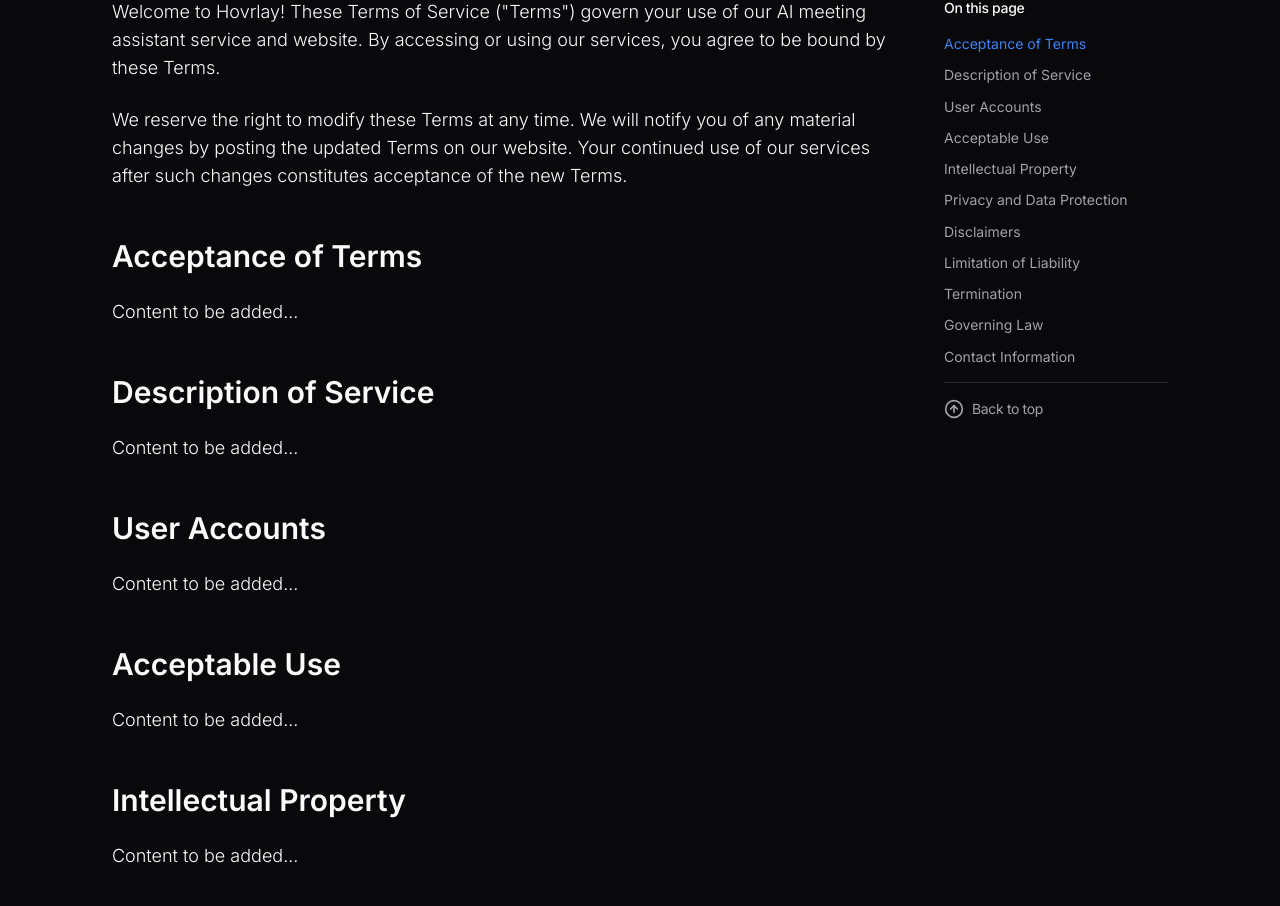
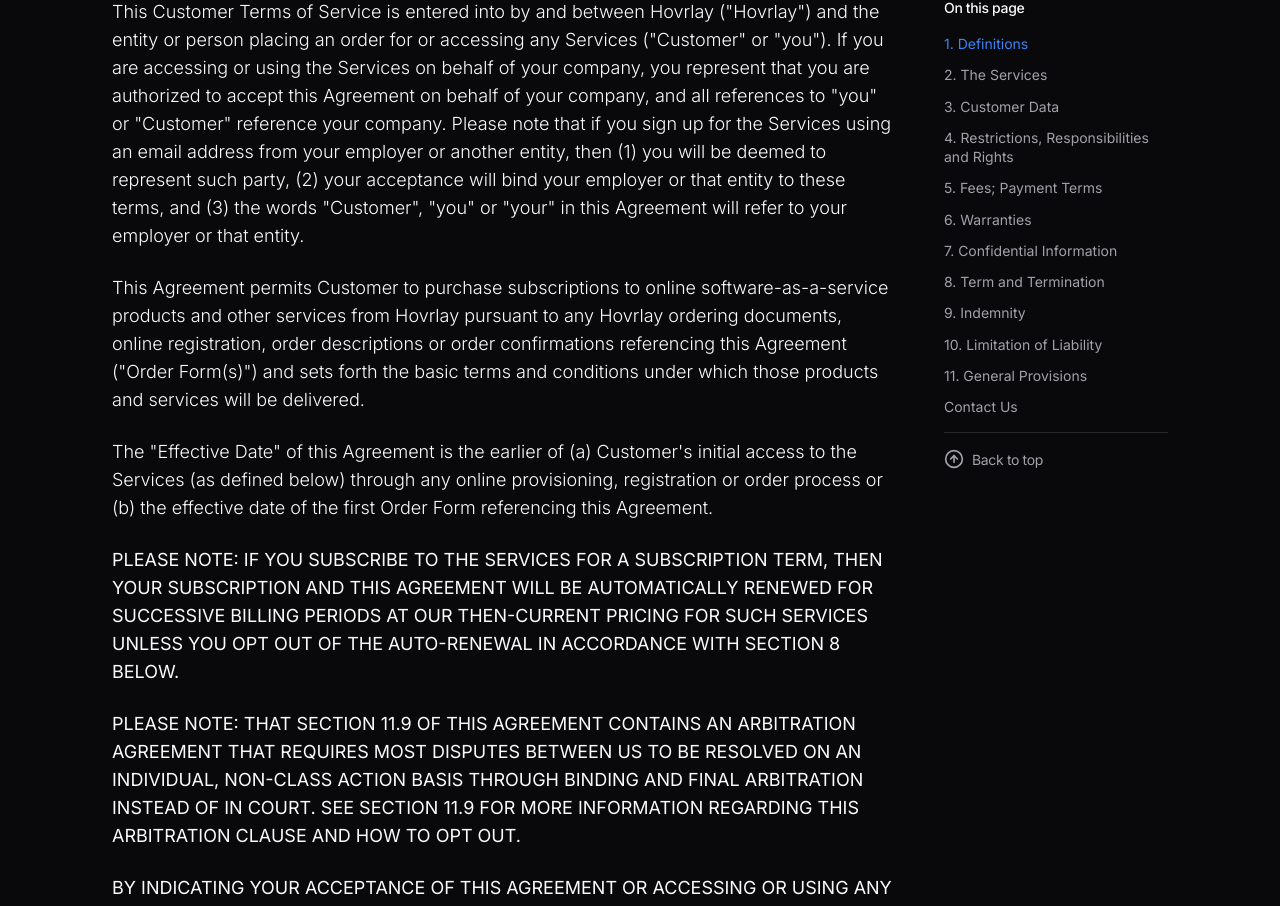
Before and after one commit to hovrlay/hovrlay-website, a React (Vite) app: page /terms in a window 1280 px wide. Shown: the part 354-1260 px from the top of the page. Built offline with nearby package versions, Linux system fonts and the light colour scheme; the HTML template or start-up script is replaced by a standard one.

Commit message:
Added headings for TOS

```diff
--- a/src/pages/TermsOfService.tsx
+++ b/src/pages/TermsOfService.tsx
@@ -10,17 +10,18 @@
 
   useEffect(() => {
     const sections = [
-      "acceptance-of-terms",
-      "description-of-service",
-      "user-accounts",
-      "acceptable-use",
-      "intellectual-property",
-      "privacy-and-data-protection",
-      "disclaimers",
+      "definitions",
+      "the-services",
+      "customer-data",
+      "restrictions-responsibilities-and-rights",
+      "fees-payment-terms",
+      "warranties",
+      "confidential-information",
+      "term-and-termination",
+      "indemnity",
       "limitation-of-liability",
-      "termination",
-      "governing-law",
-      "contact-information"
+      "general-provisions",
+      "contact-us"
     ];
 
     const observer = new IntersectionObserver(
@@ -73,86 +74,105 @@
         <div className="lg:col-span-3">
           <div className="mb-8 sm:mb-10 md:mb-12">
             <p className="text-medium md:text-lg text-foreground mb-4 sm:mb-6 leading-relaxed font-light">
-              Welcome to Hovrlay! These Terms of Service ("Terms") govern your use of our AI meeting assistant service and website. By accessing or using our services, you agree to be bound by these Terms.
+              This Customer Terms of Service is entered into by and between Hovrlay ("Hovrlay") and the entity or person placing an order for or accessing any Services ("Customer" or "you"). If you are accessing or using the Services on behalf of your company, you represent that you are authorized to accept this Agreement on behalf of your company, and all references to "you" or "Customer" reference your company. Please note that if you sign up for the Services using an email address from your employer or another entity, then (1) you will be deemed to represent such party, (2) your acceptance will bind your employer or that entity to these terms, and (3) the words "Customer", "you" or "your" in this Agreement will refer to your employer or that entity.
             </p>
             <p className="text-medium md:text-lg text-foreground mb-4 sm:mb-6 leading-relaxed font-light">
-              We reserve the right to modify these Terms at any time. We will notify you of any material changes by posting the updated Terms on our website. Your continued use of our services after such changes constitutes acceptance of the new Terms.
+              This Agreement permits Customer to purchase subscriptions to online software-as-a-service products and other services from Hovrlay pursuant to any Hovrlay ordering documents, online registration, order descriptions or order confirmations referencing this Agreement ("Order Form(s)") and sets forth the basic terms and conditions under which those products and services will be delivered.
+            </p>
+            <p className="text-medium md:text-lg text-foreground mb-4 sm:mb-6 leading-relaxed font-light">
+              The "Effective Date" of this Agreement is the earlier of (a) Customer's initial access to the Services (as defined below) through any online provisioning, registration or order process or (b) the effective date of the first Order Form referencing this Agreement.
+            </p>
+            <p className="text-medium md:text-lg text-foreground mb-4 sm:mb-6 leading-relaxed font-light">
+              <strong>PLEASE NOTE: IF YOU SUBSCRIBE TO THE SERVICES FOR A SUBSCRIPTION TERM, THEN YOUR SUBSCRIPTION AND THIS AGREEMENT WILL BE AUTOMATICALLY RENEWED FOR SUCCESSIVE BILLING PERIODS AT OUR THEN-CURRENT PRICING FOR SUCH SERVICES UNLESS YOU OPT OUT OF THE AUTO-RENEWAL IN ACCORDANCE WITH SECTION 8 BELOW.</strong>
+            </p>
+            <p className="text-medium md:text-lg text-foreground mb-4 sm:mb-6 leading-relaxed font-light">
+              <strong>PLEASE NOTE: THAT SECTION 11.9 OF THIS AGREEMENT CONTAINS AN ARBITRATION AGREEMENT THAT REQUIRES MOST DISPUTES BETWEEN US TO BE RESOLVED ON AN INDIVIDUAL, NON-CLASS ACTION BASIS THROUGH BINDING AND FINAL ARBITRATION INSTEAD OF IN COURT. SEE SECTION 11.9 FOR MORE INFORMATION REGARDING THIS ARBITRATION CLAUSE AND HOW TO OPT OUT.</strong>
+            </p>
+            <p className="text-medium md:text-lg text-foreground mb-4 sm:mb-6 leading-relaxed font-light">
+              <strong>BY INDICATING YOUR ACCEPTANCE OF THIS AGREEMENT OR ACCESSING OR USING ANY SERVICES, YOU ARE AGREEING TO BE BOUND BY ALL TERMS, CONDITIONS, AND NOTICES CONTAINED OR REFERENCED IN THIS AGREEMENT. IF YOU DO NOT AGREE TO THIS AGREEMENT, PLEASE DO NOT USE ANY SERVICES. FOR CLARITY, EACH PARTY EXPRESSLY AGREES THAT THIS AGREEMENT IS LEGALLY BINDING UPON IT.</strong>
             </p>
           </div>
 
-          {/* Placeholder sections - content to be added later */}
-          <div id="acceptance-of-terms" className="mb-8 sm:mb-10 md:mb-12">
-            <h2 className="text-2xl md:text-3xl font-semibold text-foreground mb-3 sm:mb-4 md:mb-6">Acceptance of Terms</h2>
+          {/* Terms of Service Sections */}
+          <div id="definitions" className="mb-8 sm:mb-10 md:mb-12">
+            <h2 className="text-2xl md:text-3xl font-semibold text-foreground mb-3 sm:mb-4 md:mb-6">1. Definitions</h2>
             <p className="text-medium md:text-lg text-foreground mb-4 sm:mb-6 leading-relaxed font-light">
               Content to be added...
             </p>
           </div>
 
-          <div id="description-of-service" className="mb-8 sm:mb-10 md:mb-12">
-            <h2 className="text-2xl md:text-3xl font-semibold text-foreground mb-3 sm:mb-4 md:mb-6">Description of Service</h2>
+          <div id="the-services" className="mb-8 sm:mb-10 md:mb-12">
+            <h2 className="text-2xl md:text-3xl font-semibold text-foreground mb-3 sm:mb-4 md:mb-6">2. The Services</h2>
             <p className="text-medium md:text-lg text-foreground mb-4 sm:mb-6 leading-relaxed font-light">
               Content to be added...
             </p>
           </div>
 
-          <div id="user-accounts" className="mb-8 sm:mb-10 md:mb-12">
-            <h2 className="text-2xl md:text-3xl font-semibold text-foreground mb-3 sm:mb-4 md:mb-6">User Accounts</h2>
+          <div id="customer-data" className="mb-8 sm:mb-10 md:mb-12">
+            <h2 className="text-2xl md:text-3xl font-semibold text-foreground mb-3 sm:mb-4 md:mb-6">3. Customer Data</h2>
             <p className="text-medium md:text-lg text-foreground mb-4 sm:mb-6 leading-relaxed font-light">
               Content to be added...
             </p>
           </div>
 
-          <div id="acceptable-use" className="mb-8 sm:mb-10 md:mb-12">
-            <h2 className="text-2xl md:text-3xl font-semibold text-foreground mb-3 sm:mb-4 md:mb-6">Acceptable Use</h2>
+          <div id="restrictions-responsibilities-and-rights" className="mb-8 sm:mb-10 md:mb-12">
+            <h2 className="text-2xl md:text-3xl font-semibold text-foreground mb-3 sm:mb-4 md:mb-6">4. Restrictions, Responsibilities and Rights</h2>
             <p className="text-medium md:text-lg text-foreground mb-4 sm:mb-6 leading-relaxed font-light">
               Content to be added...
             </p>
           </div>
 
-          <div id="intellectual-property" className="mb-8 sm:mb-10 md:mb-12">
-            <h2 className="text-2xl md:text-3xl font-semibold text-foreground mb-3 sm:mb-4 md:mb-6">Intellectual Property</h2>
+          <div id="fees-payment-terms" className="mb-8 sm:mb-10 md:mb-12">
+            <h2 className="text-2xl md:text-3xl font-semibold text-foreground mb-3 sm:mb-4 md:mb-6">5. Fees; Payment Terms</h2>
             <p className="text-medium md:text-lg text-foreground mb-4 sm:mb-6 leading-relaxed font-light">
               Content to be added...
             </p>
           </div>
 
-          <div id="privacy-and-data-protection" className="mb-8 sm:mb-10 md:mb-12">
-            <h2 className="text-2xl md:text-3xl font-semibold text-foreground mb-3 sm:mb-4 md:mb-6">Privacy and Data Protection</h2>
+          <div id="warranties" className="mb-8 sm:mb-10 md:mb-12">
+            <h2 className="text-2xl md:text-3xl font-semibold text-foreground mb-3 sm:mb-4 md:mb-6">6. Warranties</h2>
             <p className="text-medium md:text-lg text-foreground mb-4 sm:mb-6 leading-relaxed font-light">
               Content to be added...
             </p>
           </div>
 
-          <div id="disclaimers" className="mb-8 sm:mb-10 md:mb-12">
-            <h2 className="text-2xl md:text-3xl font-semibold text-foreground mb-3 sm:mb-4 md:mb-6">Disclaimers</h2>
+          <div id="confidential-information" className="mb-8 sm:mb-10 md:mb-12">
+            <h2 className="text-2xl md:text-3xl font-semibold text-foreground mb-3 sm:mb-4 md:mb-6">7. Confidential Information</h2>
+            <p className="text-medium md:text-lg text-foreground mb-4 sm:mb-6 leading-relaxed font-light">
+              Content to be added...
+            </p>
+          </div>
+
+          <div id="term-and-termination" className="mb-8 sm:mb-10 md:mb-12">
+            <h2 className="text-2xl md:text-3xl font-semibold text-foreground mb-3 sm:mb-4 md:mb-6">8. Term and Termination</h2>
+            <p className="text-medium md:text-lg text-foreground mb-4 sm:mb-6 leading-relaxed font-light">
+              Content to be added...
+            </p>
+          </div>
+
+          <div id="indemnity" className="mb-8 sm:mb-10 md:mb-12">
+            <h2 className="text-2xl md:text-3xl font-semibold text-foreground mb-3 sm:mb-4 md:mb-6">9. Indemnity</h2>
             <p className="text-medium md:text-lg text-foreground mb-4 sm:mb-6 leading-relaxed font-light">
               Content to be added...
             </p>
           </div>
 
           <div id="limitation-of-liability" className="mb-8 sm:mb-10 md:mb-12">
-            <h2 className="text-2xl md:text-3xl font-semibold text-foreground mb-3 sm:mb-4 md:mb-6">Limitation of Liability</h2>
+            <h2 className="text-2xl md:text-3xl font-semibold text-foreground mb-3 sm:mb-4 md:mb-6">10. Limitation of Liability</h2>
             <p className="text-medium md:text-lg text-foreground mb-4 sm:mb-6 leading-relaxed font-light">
               Content to be added...
             </p>
           </div>
 
-          <div id="termination" className="mb-8 sm:mb-10 md:mb-12">
-            <h2 className="text-2xl md:text-3xl font-semibold text-foreground mb-3 sm:mb-4 md:mb-6">Termination</h2>
+          <div id="general-provisions" className="mb-8 sm:mb-10 md:mb-12">
+            <h2 className="text-2xl md:text-3xl font-semibold text-foreground mb-3 sm:mb-4 md:mb-6">11. General Provisions</h2>
             <p className="text-medium md:text-lg text-foreground mb-4 sm:mb-6 leading-relaxed font-light">
               Content to be added...
             </p>
           </div>
 
-          <div id="governing-law" className="mb-8 sm:mb-10 md:mb-12">
-            <h2 className="text-2xl md:text-3xl font-semibold text-foreground mb-3 sm:mb-4 md:mb-6">Governing Law</h2>
-            <p className="text-medium md:text-lg text-foreground mb-4 sm:mb-6 leading-relaxed font-light">
-              Content to be added...
-            </p>
-          </div>
-
-          <div id="contact-information" className="mb-8 sm:mb-10 md:mb-12">
-            <h2 className="text-2xl md:text-3xl font-semibold text-foreground mb-3 sm:mb-4 md:mb-6">Contact Information</h2>
+          <div id="contact-us" className="mb-8 sm:mb-10 md:mb-12">
+            <h2 className="text-2xl md:text-3xl font-semibold text-foreground mb-3 sm:mb-4 md:mb-6">Contact Us</h2>
             <p className="text-medium md:text-lg text-foreground mb-3 sm:mb-4 leading-relaxed font-light">
               If you have any questions about these Terms of Service, please contact us at{" "}
               <a
@@ -172,86 +192,110 @@
             <ol className="flex flex-col gap-y-3">
               <li className="flex">
                 <a
-                  href="#acceptance-of-terms"
+                  href="#definitions"
                   className={`text-sm leading-snug font-normal transition-colors duration-300 ${
-                    activeSection === "acceptance-of-terms"
+                    activeSection === "definitions"
                       ? "text-primary font-medium"
                       : "text-muted-foreground hover:text-primary"
                   }`}
                 >
-                  Acceptance of Terms
+                  1. Definitions
                 </a>
               </li>
               <li className="flex">
                 <a
-                  href="#description-of-service"
+                  href="#the-services"
                   className={`text-sm leading-snug font-normal transition-colors duration-300 ${
-                    activeSection === "description-of-service"
+                    activeSection === "the-services"
                       ? "text-primary font-medium"
                       : "text-muted-foreground hover:text-primary"
                   }`}
                 >
-                  Description of Service
+                  2. The Services
                 </a>
               </li>
               <li className="flex">
                 <a
-                  href="#user-accounts"
+                  href="#customer-data"
                   className={`text-sm leading-snug font-normal transition-colors duration-300 ${
-                    activeSection === "user-accounts"
+                    activeSection === "customer-data"
                       ? "text-primary font-medium"
                       : "text-muted-foreground hover:text-primary"
                   }`}
                 >
-                  User Accounts
+                  3. Customer Data
                 </a>
               </li>
               <li className="flex">
                 <a
-                  href="#acceptable-use"
+                  href="#restrictions-responsibilities-and-rights"
                   className={`text-sm leading-snug font-normal transition-colors duration-300 ${
-                    activeSection === "acceptable-use"
+                    activeSection === "restrictions-responsibilities-and-rights"
                       ? "text-primary font-medium"
                       : "text-muted-foreground hover:text-primary"
                   }`}
                 >
-                  Acceptable Use
+                  4. Restrictions, Responsibilities and Rights
                 </a>
               </li>
               <li className="flex">
                 <a
-                  href="#intellectual-property"
+                  href="#fees-payment-terms"
                   className={`text-sm leading-snug font-normal transition-colors duration-300 ${
-                    activeSection === "intellectual-property"
+                    activeSection === "fees-payment-terms"
                       ? "text-primary font-medium"
                       : "text-muted-foreground hover:text-primary"
                   }`}
                 >
-                  Intellectual Property
+                  5. Fees; Payment Terms
                 </a>
               </li>
               <li className="flex">
                 <a
-                  href="#privacy-and-data-protection"
+                  href="#warranties"
                   className={`text-sm leading-snug font-normal transition-colors duration-300 ${
-                    activeSection === "privacy-and-data-protection"
+                    activeSection === "warranties"
                       ? "text-primary font-medium"
                       : "text-muted-foreground hover:text-primary"
                   }`}
                 >
-                  Privacy and Data Protection
+                  6. Warranties
                 </a>
               </li>
               <li className="flex">
                 <a
-                  href="#disclaimers"
+                  href="#confidential-information"
                   className={`text-sm leading-snug font-normal transition-colors duration-300 ${
-                    activeSection === "disclaimers"
+                    activeSection === "confidential-information"
                       ? "text-primary font-medium"
                       : "text-muted-foreground hover:text-primary"
                   }`}
                 >
-                  Disclaimers
+                  7. Confidential Information
+                </a>
+              </li>
+              <li className="flex">
+                <a
+                  href="#term-and-termination"
+                  className={`text-sm leading-snug font-normal transition-colors duration-300 ${
+                    activeSection === "term-and-termination"
+                      ? "text-primary font-medium"
+                      : "text-muted-foreground hover:text-primary"
+                  }`}
+                >
+                  8. Term and Termination
+                </a>
+              </li>
+              <li className="flex">
+                <a
+                  href="#indemnity"
+                  className={`text-sm leading-snug font-normal transition-colors duration-300 ${
+                    activeSection === "indemnity"
+                      ? "text-primary font-medium"
+                      : "text-muted-foreground hover:text-primary"
+                  }`}
+                >
+                  9. Indemnity
                 </a>
               </li>
               <li className="flex">
@@ -263,43 +307,31 @@
                       : "text-muted-foreground hover:text-primary"
                   }`}
                 >
-                  Limitation of Liability
+                  10. Limitation of Liability
                 </a>
               </li>
               <li className="flex">
                 <a
-                  href="#termination"
+                  href="#general-provisions"
                   className={`text-sm leading-snug font-normal transition-colors duration-300 ${
-                    activeSection === "termination"
+                    activeSection === "general-provisions"
                       ? "text-primary font-medium"
                       : "text-muted-foreground hover:text-primary"
                   }`}
                 >
-                  Termination
+                  11. General Provisions
                 </a>
               </li>
               <li className="flex">
                 <a
-                  href="#governing-law"
+                  href="#contact-us"
                   className={`text-sm leading-snug font-normal transition-colors duration-300 ${
-                    activeSection === "governing-law"
+                    activeSection === "contact-us"
                       ? "text-primary font-medium"
                       : "text-muted-foreground hover:text-primary"
                   }`}
                 >
-                  Governing Law
-                </a>
-              </li>
-              <li className="flex">
-                <a
-                  href="#contact-information"
-                  className={`text-sm leading-snug font-normal transition-colors duration-300 ${
-                    activeSection === "contact-information"
-                      ? "text-primary font-medium"
-                      : "text-muted-foreground hover:text-primary"
-                  }`}
-                >
-                  Contact Information
+                  Contact Us
                 </a>
               </li>
             </ol>
```
